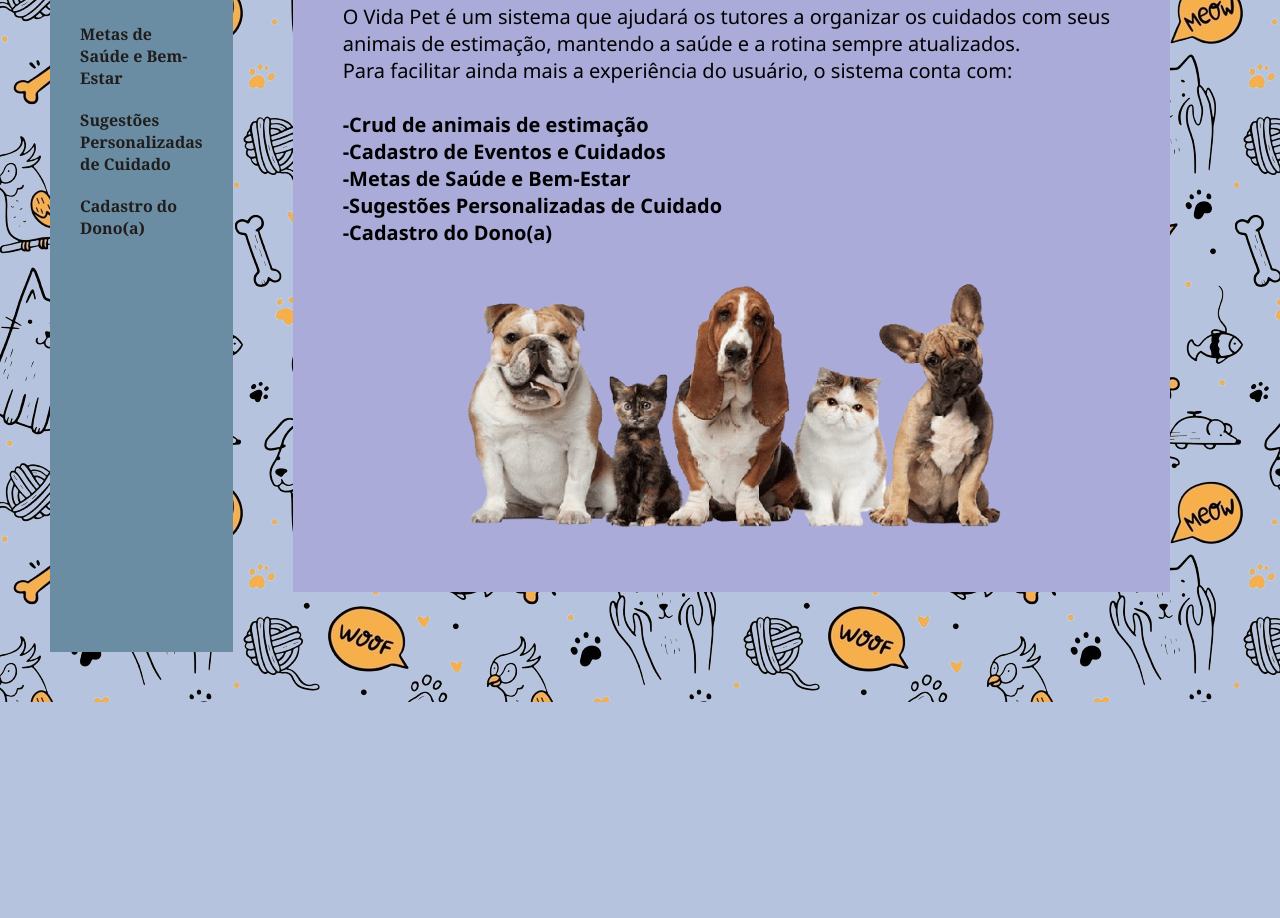
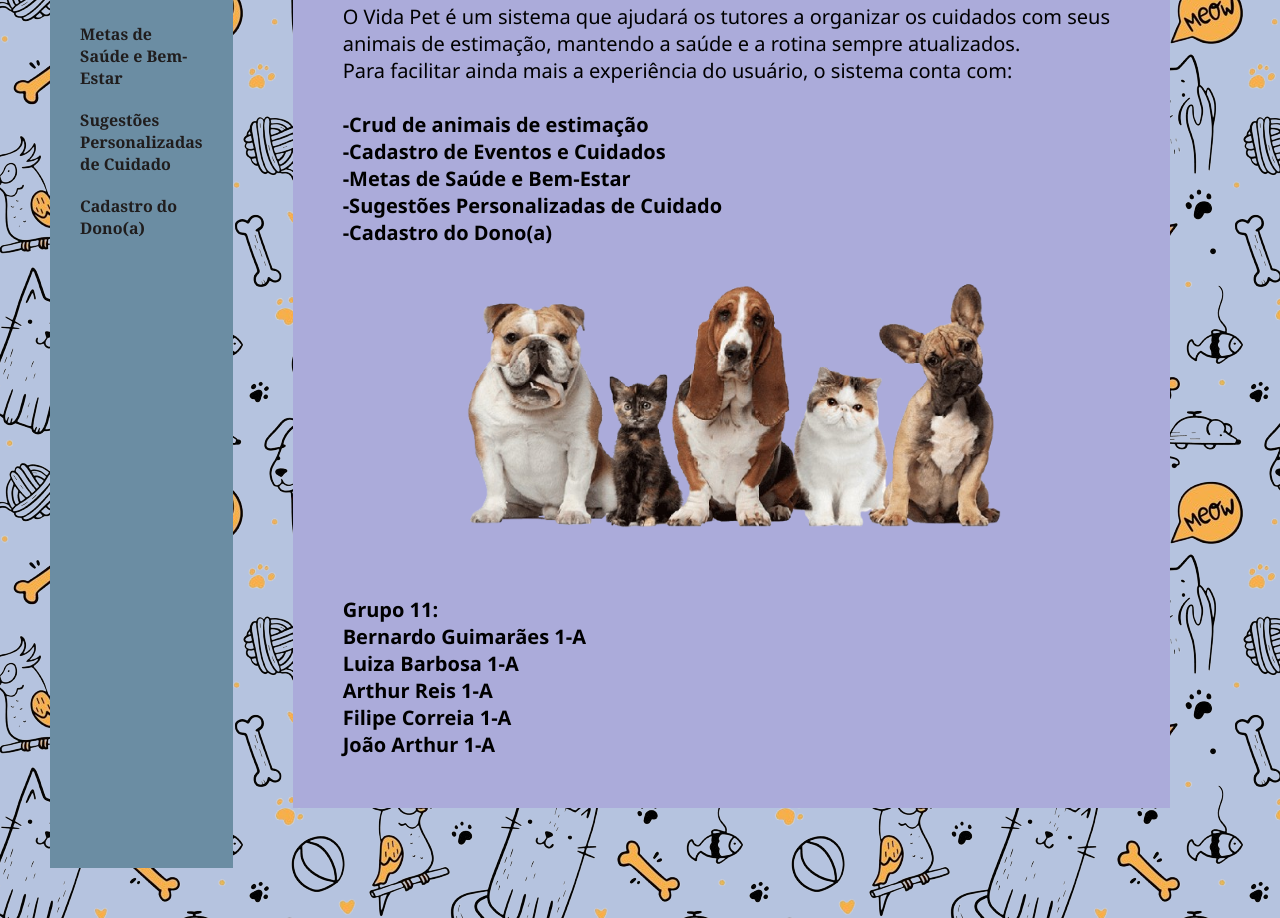
Before and after one commit to luizabalmeida/projeto-html, a plain HTML site: page index.html in a window 1280 px wide. Shown: the part 229-1147 px from the top of the page. Before the commit the page ends 931 px from the top, so only its background shows below. Drawn offline with Linux system fonts and the light colour scheme.

Commit message:
Update index.html

```diff
--- a/index.html
+++ b/index.html
@@ -42,6 +42,7 @@
       <p>O Vida Pet é um sistema que ajudará  os tutores a organizar os cuidados
         com seus animais de estimação, mantendo a saúde e a rotina sempre atualizados. <br> Para facilitar ainda mais a experiência do usuário, o sistema conta com: <br><b><br>-Crud de animais de estimação <br>-Cadastro de Eventos e Cuidados<br>-Metas de Saúde e Bem-Estar<br>-Sugestões Personalizadas de Cuidado<br>-Cadastro do Dono(a)</b></p>
     <img src="png-transparent-pet-dogs-and-cats-pet-dog-cat-removebg-preview.png" id="petss">
+    <further id="further"> <b><br><br><br> Grupo 11: <br> Bernardo Guimarães 1-A <br> Luiza Barbosa 1-A <br> Arthur Reis 1-A  <br> Filipe Correia 1-A <br> João Arthur 1-A</b></further>
     </div>
 
     <div id="add">
```
